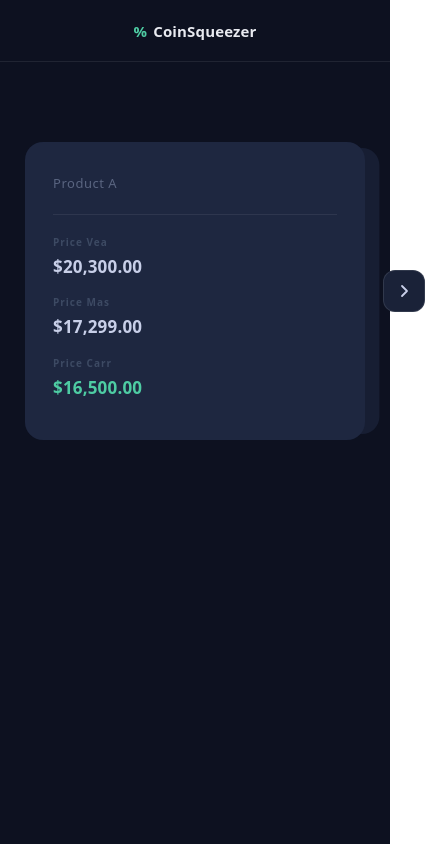
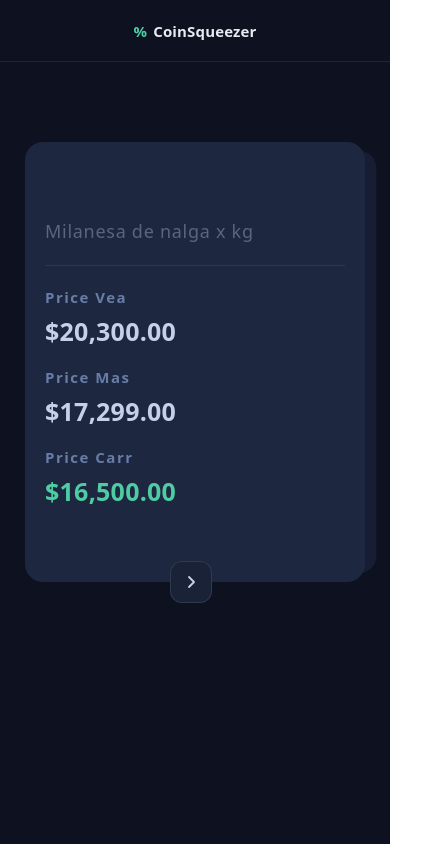
Before and after one commit to jt-96/coin-squeezer-site, a React (Vite) app: page / in a window 390 px wide. Shown: the whole page, 425 px wide, since content can reach past the window. Built offline with nearby package versions, Linux system fonts and the light colour scheme.

Commit message:
feat: add custom breakpoints for mobile

```diff
--- a/src/App.tsx
+++ b/src/App.tsx
@@ -3,19 +3,19 @@ import CardContent from "./components/card-content/card-content.component";
 
 const products = [
   {
-    product_name: "Product A",
+    product_name: "Milanesa de nalga x kg",
     priceVea: "$20,300.00",
     priceMas: "$17,299.00",
     priceCarrefour: "$16,500.00",
   },
   {
-    product_name: "Product B",
+    product_name: "Milanesa de cuadrada complement",
     priceVea: "$10,200.00",
     priceMas: "$15,200.00",
     priceCarrefour: "$17,900.00",
   },
   {
-    product_name: "Product C",
+    product_name: "Milanesa de novillito por kg",
     priceVea: "$3000.00",
     priceMas: "$5899.99",
     priceCarrefour: "$2500.00",
@@ -127,15 +127,16 @@ export default function App() {
           paddingBottom: "80px",
         }}
       >
-        <div style={{ position: "relative", width: "340px" }}>
+        <div className="relative">
           {/* Next card behind */}
           <div
+          className="py-15"
             style={{
               position: "absolute",
               inset: 0,
               backgroundColor: "#1e2740",
               borderRadius: "18px",
-              transform: "translateX(28px) scale(0.96)",
+              transform: "translateX(25px) scale(0.96)",
               transformOrigin: "left center",
               opacity: 0.6,
               zIndex: 0,
@@ -152,7 +153,7 @@ export default function App() {
 
           <div
             key={index}
-            className={currentAnimClass || nextEnterClass}
+            className={`${currentAnimClass || nextEnterClass} py-15`}
             onTouchStart={handleTouchStart}
             onTouchEnd={handleTouchEnd}
             style={{
@@ -175,8 +176,8 @@ export default function App() {
             onClick={() => navigate("next")}
             style={{
               position: "absolute",
-              right: "-60px",
-              top: "50%",
+              right: "45%",
+              top: "100%",
               transform: "translateY(-50%)",
               width: "42px",
               height: "42px",
--- a/src/components/card-content/card-content.component.tsx
+++ b/src/components/card-content/card-content.component.tsx
@@ -8,11 +8,11 @@ export default function CardContent({
   priceColor: (v: string) => string;
 }) {
   return (
-    <div style={{ padding: "28px 28px 40px" }}>
-      <div style={{ marginBottom: "20px" }}>
+    <div className="py-3 px-5">
+      <div className="min-[320px]:w-40 min-[375px]:w-75 w-80" style={{ marginBottom: "20px" }}>
         <p
           style={{
-            fontSize: "13px",
+            fontSize: "18px",
             color: "#5a6580",
             margin: "4px 0 0",
             fontWeight: 500,
--- a/src/components/price-row/price-row.component.tsx
+++ b/src/components/price-row/price-row.component.tsx
@@ -11,10 +11,10 @@ export default function PriceRow({
     <div>
       <div
         style={{
-          fontSize: "10px",
+          fontSize: "15px",
           fontWeight: 700,
           letterSpacing: "0.1em",
-          color: "#3d4a63",
+          color: "#677da7",
           marginBottom: "4px",
         }}
       >
@@ -22,7 +22,7 @@ export default function PriceRow({
       </div>
       <div
         style={{
-          fontSize: "17px",
+          fontSize: "25px",
           fontWeight: 600,
           color,
           letterSpacing: "0.01em",
```
